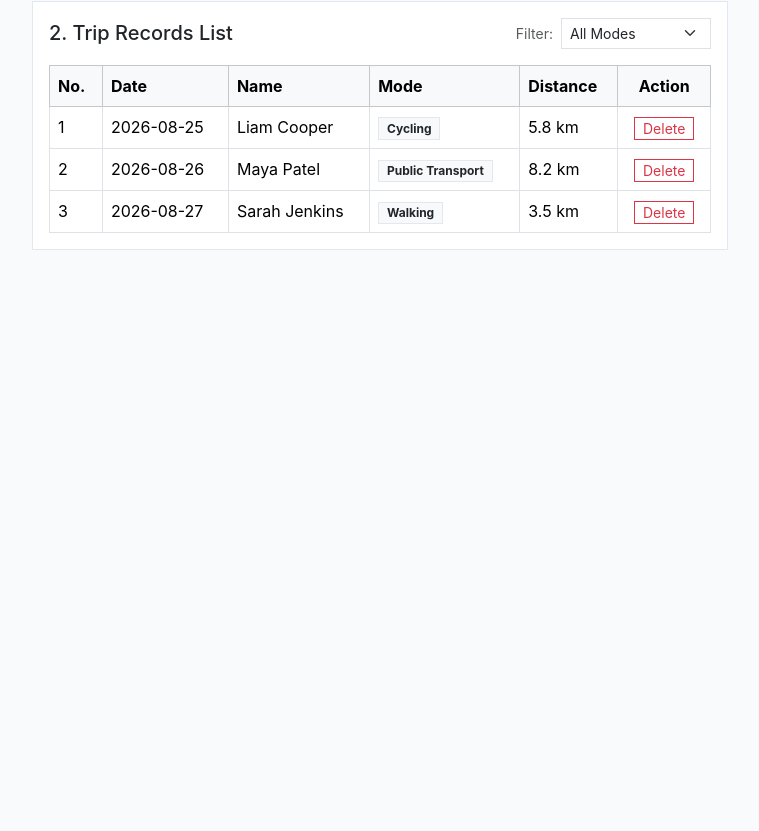
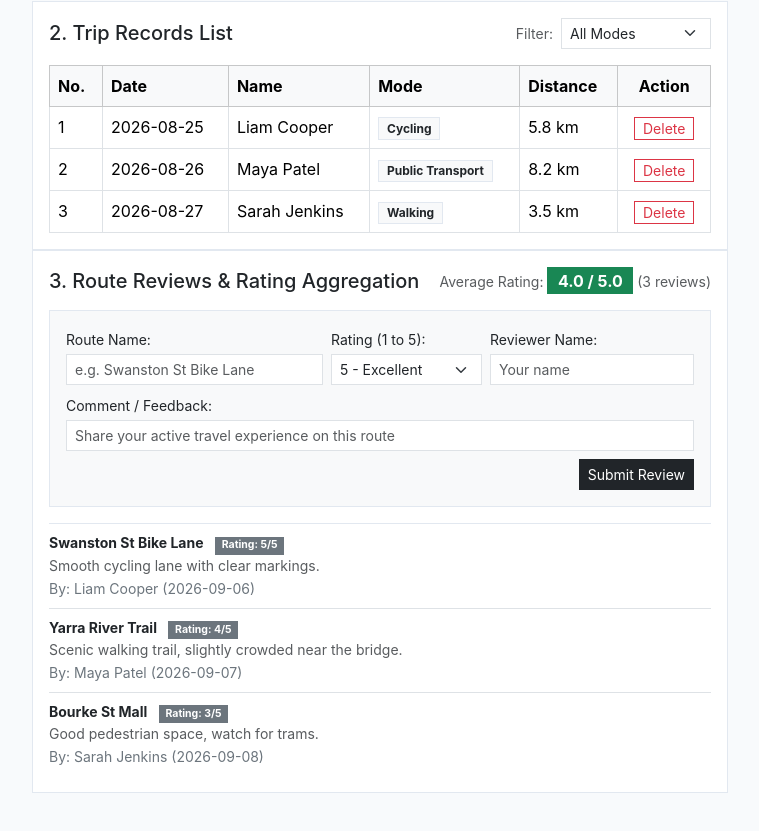
Before and after one commit to ShiinsMashiro/FIT5032, a Vue app in the folder A1/: page / in a window 1280 px wide. Shown: the part 739-1570 px from the top of the page, without its empty margins (260-1019 px from the left). Before the commit the page ends 1037 px from the top, so only its background shows below. Built offline with nearby package versions, Linux system fonts and the light colour scheme.

Commit message:
feat(rating): implement community route reviews and aggregated average rating (BR C.3)

```diff
--- a/A1/src/App.vue
+++ b/A1/src/App.vue
@@ -216,6 +216,96 @@
         </tbody>
       </table>
     </div>
+
+    <!-- Part 3: Community Route Reviews & Ratings (BR C.3) -->
+    <div class="card p-3 mb-4 border bg-white">
+      <div class="d-flex justify-content-between align-items-center mb-3">
+        <h5 class="mb-0">3. Route Reviews & Rating Aggregation</h5>
+        <div>
+          <span class="text-muted small me-1">Average Rating:</span>
+          <span class="badge bg-success fs-6">{{ averageRating }} / 5.0</span>
+          <small class="text-muted ms-1">({{ reviewList.length }} reviews)</small>
+        </div>
+      </div>
+
+      <!-- Add Review Form -->
+      <form @submit.prevent="addReview" class="p-3 bg-light border mb-3">
+        <div class="row g-2">
+          <div class="col-md-5">
+            <label class="form-label small mb-1">Route Name:</label>
+            <input
+              v-model="reviewForm.route"
+              type="text"
+              class="form-control form-control-sm"
+              placeholder="e.g. Swanston St Bike Lane"
+            />
+            <div v-if="reviewErrors.route" class="text-danger small mt-1">{{ reviewErrors.route }}</div>
+          </div>
+          <div class="col-md-3">
+            <label class="form-label small mb-1">Rating (1 to 5):</label>
+            <select v-model.number="reviewForm.rating" class="form-select form-select-sm">
+              <option :value="5">5 - Excellent</option>
+              <option :value="4">4 - Good</option>
+              <option :value="3">3 - Average</option>
+              <option :value="2">2 - Fair</option>
+              <option :value="1">1 - Poor</option>
+            </select>
+          </div>
+          <div class="col-md-4">
+            <label class="form-label small mb-1">Reviewer Name:</label>
+            <input
+              v-model="reviewForm.author"
+              type="text"
+              class="form-control form-control-sm"
+              placeholder="Your name"
+            />
+            <div v-if="reviewErrors.author" class="text-danger small mt-1">{{ reviewErrors.author }}</div>
+          </div>
+          <div class="col-12 mt-2">
+            <label class="form-label small mb-1">Comment / Feedback:</label>
+            <input
+              v-model="reviewForm.comment"
+              type="text"
+              class="form-control form-control-sm"
+              placeholder="Share your active travel experience on this route"
+            />
+            <div v-if="reviewErrors.comment" class="text-danger small mt-1">{{ reviewErrors.comment }}</div>
+          </div>
+          <div class="col-12 text-end mt-2">
+            <button type="submit" class="btn btn-sm btn-dark">Submit Review</button>
+          </div>
+        </div>
+      </form>
+
+      <!-- Review List -->
+      <div v-if="reviewList.length === 0" class="text-center text-muted py-3 border bg-light">
+        No community reviews yet.
+      </div>
+      <div v-else class="list-group list-group-flush">
+        <div
+          v-for="(item, index) in reviewList"
+          :key="item.id || index"
+          class="list-group-item px-0 py-2 d-flex justify-content-between align-items-start"
+        >
+          <div>
+            <div class="fw-bold small">
+              {{ item.route }}
+              <span class="badge bg-secondary ms-2">Rating: {{ item.rating }}/5</span>
+            </div>
+            <div class="text-muted small">{{ item.comment }}</div>
+            <small class="text-secondary">By: {{ item.author }} ({{ item.date }})</small>
+          </div>
+          <button
+            v-if="currentRole === 'admin'"
+            type="button"
+            class="btn btn-sm btn-outline-danger py-0 px-2"
+            @click="deleteReview(item.id)"
+          >
+            Delete
+          </button>
+        </div>
+      </div>
+    </div>
   </div>
 </template>
 
@@ -245,6 +335,7 @@ function register() {
   if (!formData.value.name) {
     formData.value.name = uname
   }
+  reviewForm.value.author = uname
   usernameInput.value = ''
   passwordInput.value = ''
   authError.value = ''
@@ -261,6 +352,7 @@ function login() {
     if (!formData.value.name) {
       formData.value.name = uname
     }
+    reviewForm.value.author = uname
     usernameInput.value = ''
     passwordInput.value = ''
     authError.value = ''
@@ -274,6 +366,7 @@ function logout() {
   currentRole.value = ''
   localStorage.removeItem('currentUser')
   localStorage.removeItem('currentRole')
+  reviewForm.value.author = ''
   authError.value = ''
 }
 
@@ -409,6 +502,76 @@ function clearForm() {
 function deleteTrip(id) {
   tripList.value = tripList.value.filter(item => item.id !== id)
 }
+
+// ================= BR C.3: Route Reviews & Rating Aggregation =================
+const reviewForm = ref({
+  route: '',
+  rating: 5,
+  author: currentUser.value || '',
+  comment: ''
+})
+
+const reviewErrors = ref({
+  route: '',
+  author: '',
+  comment: ''
+})
+
+// Initial sample reviews to demonstrate average calculation immediately
+const reviewList = ref([
+  { id: 1, route: 'Swanston St Bike Lane', rating: 5, author: 'Liam Cooper', comment: 'Smooth cycling lane with clear markings.', date: '2026-09-06' },
+  { id: 2, route: 'Yarra River Trail', rating: 4, author: 'Maya Patel', comment: 'Scenic walking trail, slightly crowded near the bridge.', date: '2026-09-07' },
+  { id: 3, route: 'Bourke St Mall', rating: 3, author: 'Sarah Jenkins', comment: 'Good pedestrian space, watch for trams.', date: '2026-09-08' }
+])
+
+// Aggregated average rating score (BR C.3 core requirement)
+const averageRating = computed(() => {
+  if (reviewList.value.length === 0) return '0.0'
+  const total = reviewList.value.reduce((acc, curr) => acc + Number(curr.rating || 0), 0)
+  return (total / reviewList.value.length).toFixed(1)
+})
+
+function addReview() {
+  reviewErrors.value = { route: '', author: '', comment: '' }
+  let isValid = true
+
+  if (!reviewForm.value.route.trim()) {
+    reviewErrors.value.route = 'Route name is required.'
+    isValid = false
+  }
+  if (!reviewForm.value.author.trim()) {
+    reviewErrors.value.author = 'Reviewer name is required.'
+    isValid = false
+  }
+  if (!reviewForm.value.comment.trim()) {
+    reviewErrors.value.comment = 'Comment is required.'
+    isValid = false
+  }
+
+  if (!isValid) return
+
+  reviewList.value.unshift({
+    id: Date.now(),
+    route: reviewForm.value.route.trim(),
+    rating: Number(reviewForm.value.rating),
+    author: reviewForm.value.author.trim(),
+    comment: reviewForm.value.comment.trim(),
+    date: '2026-09-08'
+  })
+
+  // Reset form inputs (keep author if still logged in)
+  reviewForm.value.route = ''
+  reviewForm.value.comment = ''
+  reviewForm.value.rating = 5
+  if (currentUser.value) {
+    reviewForm.value.author = currentUser.value
+  }
+}
+
+function deleteReview(id) {
+  reviewList.value = reviewList.value.filter(item => item.id !== id)
+}
+// ==============================================================================
 </script>
 
 <style>
```
